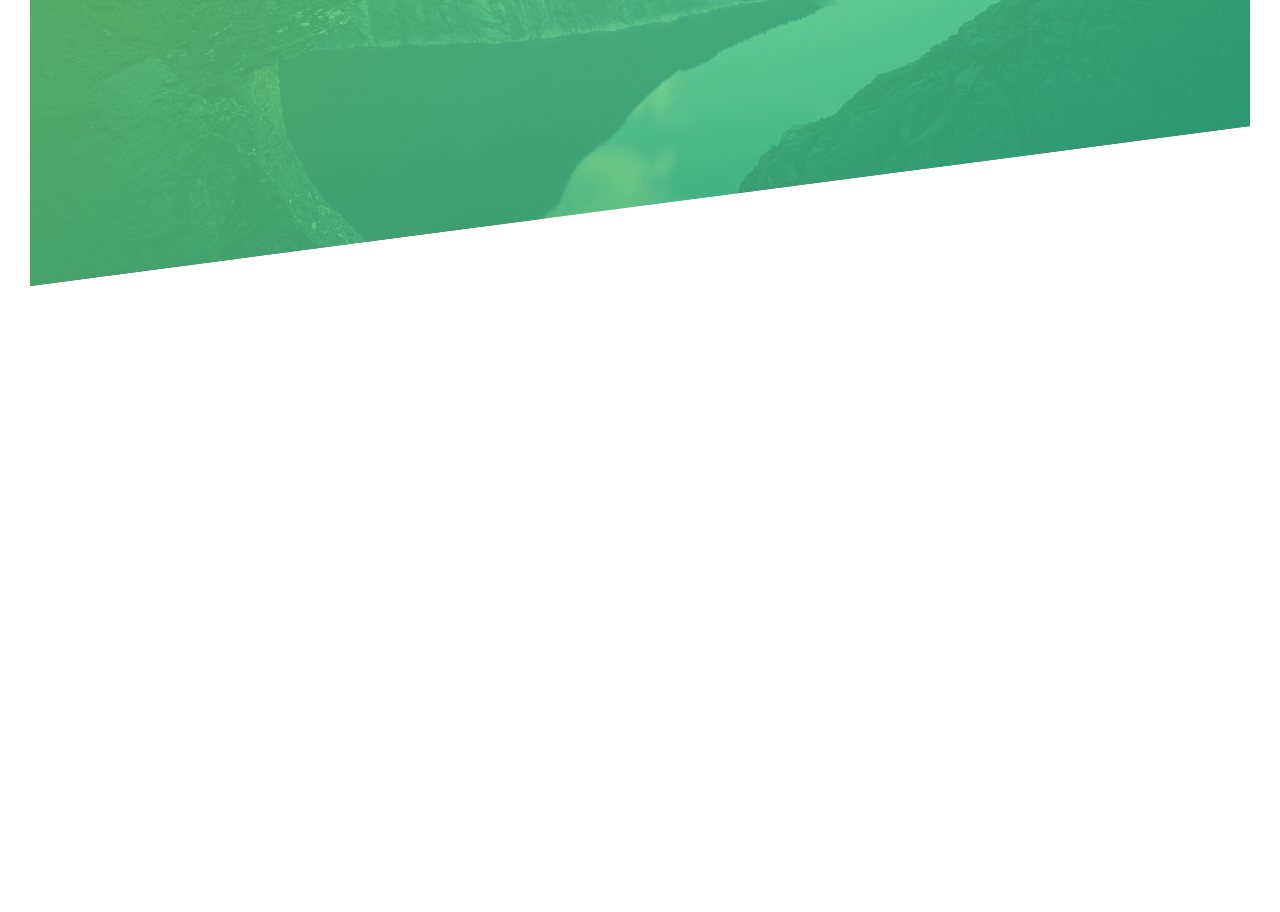
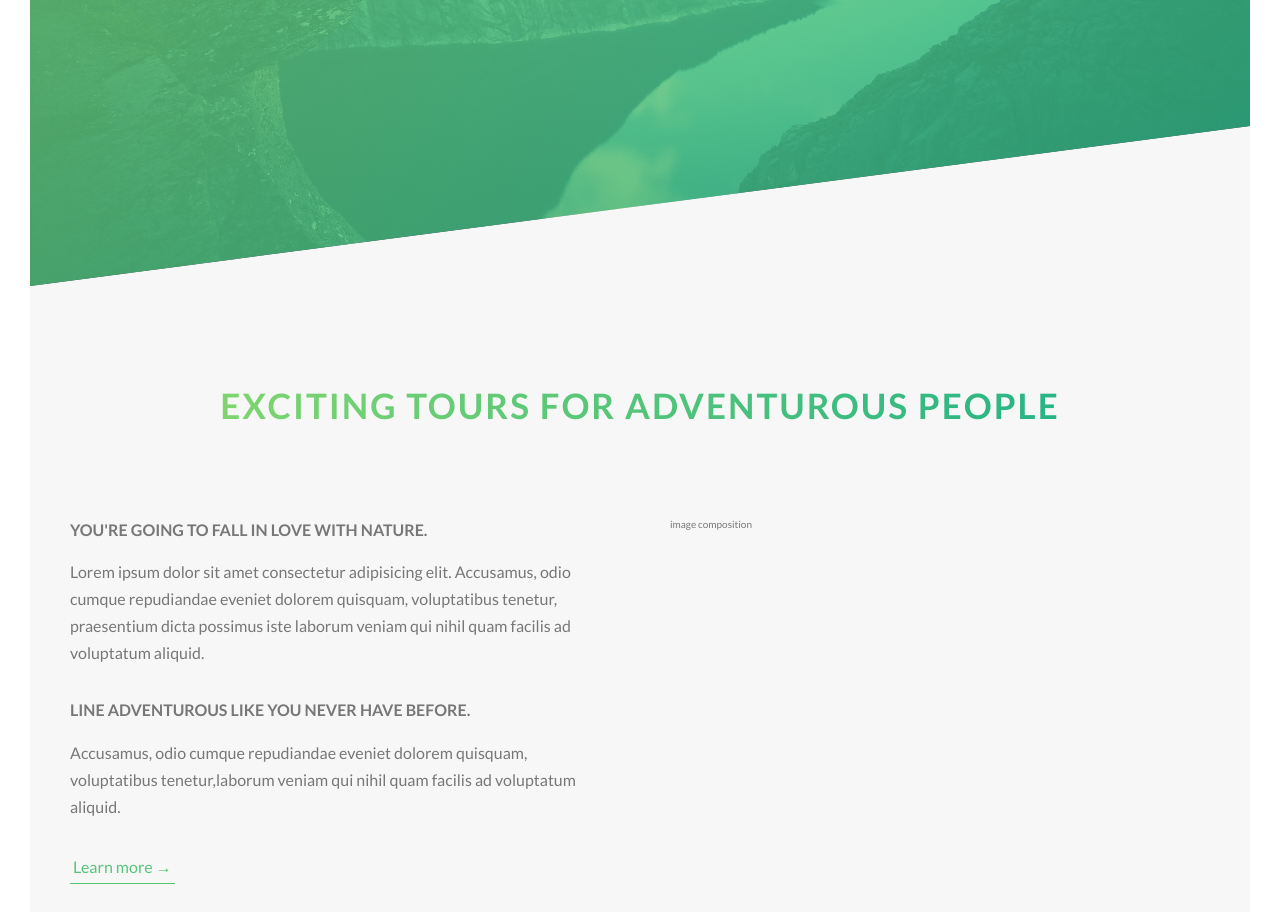
Before and after one commit to wasifbaliyan/natours, a website: page index.html in a window 1280 px wide. Shown: the part 504-1416 px from the top of the page. Before the commit the page ends 820 px from the top, so only its background shows below. Drawn offline with Linux system fonts and the light colour scheme.

Commit message:
add about page and separate the scss files acc to sass architecture

```diff
--- a/index.html
+++ b/index.html
@@ -27,5 +27,67 @@
         <a href="#" class="btn btn--white btn--animated">Discover our tours</a>
       </div>
     </header>
+    <main>
+      <section class="section-about">
+        <div class="u-center-text u-margin-bottom-big">
+          <h1 class="heading-secondary">
+            Exciting tours for adventurous people
+          </h1>
+        </div>
+        <div class="row">
+          <div class="col-1-of-2">
+            <h3 class="heading-tertiary u-margin-bottom-small">
+              You're going to fall in love with nature.
+            </h3>
+            <p class="paragraph">
+              Lorem ipsum dolor sit amet consectetur adipisicing elit.
+              Accusamus, odio cumque repudiandae eveniet dolorem quisquam,
+              voluptatibus tenetur, praesentium dicta possimus iste laborum
+              veniam qui nihil quam facilis ad voluptatum aliquid.
+            </p>
+            <h3 class="heading-tertiary u-margin-bottom-small">
+              Line adventurous like you never have before.
+            </h3>
+            <p class="paragraph">
+              Accusamus, odio cumque repudiandae eveniet dolorem quisquam,
+              voluptatibus tenetur,laborum veniam qui nihil quam facilis ad
+              voluptatum aliquid.
+            </p>
+            <a href="#" class="btn-text">Learn more &rarr;</a>
+          </div>
+          <div class="col-1-of-2">image composition</div>
+        </div>
+      </section>
+    </main>
+    <!-- <section class="grid-test">
+      <div class="row">
+        <div class="col-1-of-2">col 1 of 2</div>
+        <div class="col-1-of-2">col 1 of 2</div>
+      </div>
+      <div class="row">
+        <div class="col-1-of-3">col 1 of 3</div>
+        <div class="col-1-of-3">col 1 of 3</div>
+        <div class="col-1-of-3">col 1 of 3</div>
+      </div>
+      <div class="row">
+        <div class="col-1-of-3">col 1 of 3</div>
+        <div class="col-2-of-3">col 2 of 3</div>
+      </div>
+      <div class="row">
+        <div class="col-1-of-4">col 1 of 4</div>
+        <div class="col-1-of-4">col 1 of 4</div>
+        <div class="col-1-of-4">col 1 of 4</div>
+        <div class="col-1-of-4">col 1 of 4</div>
+      </div>
+      <div class="row">
+        <div class="col-1-of-4">col 1 of 4</div>
+        <div class="col-1-of-4">col 1 of 4</div>
+        <div class="col-2-of-4">col 2 of 4</div>
+      </div>
+      <div class="row">
+        <div class="col-1-of-4">col 1 of 4</div>
+        <div class="col-3-of-4">col 3 of 4</div>
+      </div>
+    </section> -->
   </body>
 </html>
--- a/sass/abstracts/_mixins.scss
+++ b/sass/abstracts/_mixins.scss
@@ -0,0 +1,7 @@
+@mixin clearfix {
+  &::after {
+    content: "";
+    display: table;
+    clear: both;
+  }
+}
--- a/sass/abstracts/_variables.scss
+++ b/sass/abstracts/_variables.scss
@@ -1,7 +1,18 @@
+// COLORS
 $color-primary: #55c57a;
 $color-primary-light: #7ed56f;
 $color-primary-dark: #28b485;
 
+$color-light-grey-1: #f7f7f7;
+
 $color-grey-dark: #777777;
 $color-white: #fff;
 $color-black: #000;
+
+// FONT
+$default-font-size: 1.6rem;
+
+//  GRID
+$grid-width: 114rem;
+$gutter-vertical: 8rem;
+$gutter-horizontal: 6rem;
--- a/sass/base/_typography.scss
+++ b/sass/base/_typography.scss
@@ -34,3 +34,38 @@
     animation-timing-function: ease-out;
   }
 }
+
+.heading-secondary {
+  font-size: 3.5rem;
+  text-transform: uppercase;
+  font-weight: 700;
+  display: inline-block;
+  background-image: linear-gradient(
+    to right,
+    $color-primary-light,
+    $color-primary-dark
+  );
+  background-clip: text;
+  -webkit-background-clip: text;
+  color: transparent;
+  letter-spacing: 0.2rem;
+  transition: all 0.2s;
+
+  &:hover {
+    transform: skewY(2deg) skewX(15deg) scale(1.1);
+    text-shadow: 0.5rem 1rem 2rem rgba($color-black, 0.2);
+  }
+}
+
+.heading-tertiary {
+  font-size: $default-font-size;
+  font-weight: 700;
+  text-transform: uppercase;
+}
+
+.paragraph {
+  font-size: $default-font-size;
+  &:not(:last-child) {
+    margin-bottom: 3rem;
+  }
+}
--- a/sass/base/_utilities.scss
+++ b/sass/base/_utilities.scss
@@ -0,0 +1,13 @@
+.u-center-text {
+  text-align: center;
+}
+.u-margin-bottom-small {
+  margin-bottom: 1.5rem;
+}
+.u-margin-bottom-medium {
+  margin-bottom: 4rem;
+}
+
+.u-margin-bottom-big {
+  margin-bottom: 8rem;
+}
--- a/sass/components/_button.scss
+++ b/sass/components/_button.scss
@@ -8,7 +8,7 @@
     border-radius: 10rem;
     position: relative;
     transition: all 0.2s;
-    font-size: 1.6rem;
+    font-size: $default-font-size;
   }
 
   &:hover {
@@ -53,3 +53,26 @@
     animation-fill-mode: backwards;
   }
 }
+
+.btn-text {
+  &:link,
+  &:visited {
+    font-size: $default-font-size;
+    color: $color-primary;
+    display: inline-block;
+    text-decoration: none;
+    border-bottom: 1px solid $color-primary;
+    padding: 3px;
+    transition: all 0.2s;
+  }
+  &:hover {
+    background-color: $color-primary;
+    color: $color-white;
+    box-shadow: 0 1rem 2rem rgba($color-black, 0.15);
+    transform: translateY(-2px);
+  }
+  &:active {
+    box-shadow: 0 0.5rem 1rem rgba($color-black, 0.15);
+    transform: translateY(0);
+  }
+}
--- /dev/null
+++ b/sass/layout/_grid.scss
@@ -0,0 +1,44 @@
+.row {
+  max-width: $grid-width;
+  margin: 0 auto;
+
+  &:not(:last-child) {
+    margin-bottom: $gutter-vertical;
+  }
+
+  @include clearfix;
+
+  [class^="col-"] {
+    float: left;
+
+    &:not(:last-child) {
+      margin-right: $gutter-horizontal;
+    }
+  }
+
+  .col-1-of-2 {
+    width: calc((100% - #{$gutter-horizontal}) / 2);
+  }
+  .col-1-of-3 {
+    width: calc((100% - 2 *#{$gutter-horizontal}) / 3);
+  }
+
+  .col-2-of-3 {
+    width: calc(
+      2 * ((100% - 2 *#{$gutter-horizontal}) / 3) + #{$gutter-horizontal}
+    );
+  }
+  .col-1-of-4 {
+    width: calc((100% - 3 *#{$gutter-horizontal}) / 4);
+  }
+  .col-2-of-4 {
+    width: calc(
+      2 * ((100% - 3 *#{$gutter-horizontal}) / 4) + #{$gutter-horizontal}
+    );
+  }
+  .col-3-of-4 {
+    width: calc(
+      3 * ((100% - 3 *#{$gutter-horizontal}) / 4) + (2 * #{$gutter-horizontal})
+    );
+  }
+}
--- a/sass/main.scss
+++ b/sass/main.scss
@@ -9,6 +9,7 @@
 
 @import "components/button";
 
+@import "layout/grid";
 @import "layout/header";
 
 @import "pages/home";
--- a/sass/pages/_home.scss
+++ b/sass/pages/_home.scss
@@ -0,0 +1,5 @@
+.section-about {
+  background-color: $color-light-grey-1;
+  padding: 25rem 0;
+  margin-top: -20vh;
+}
```
Also changed, not shown: css/style.css, 1 other file.
